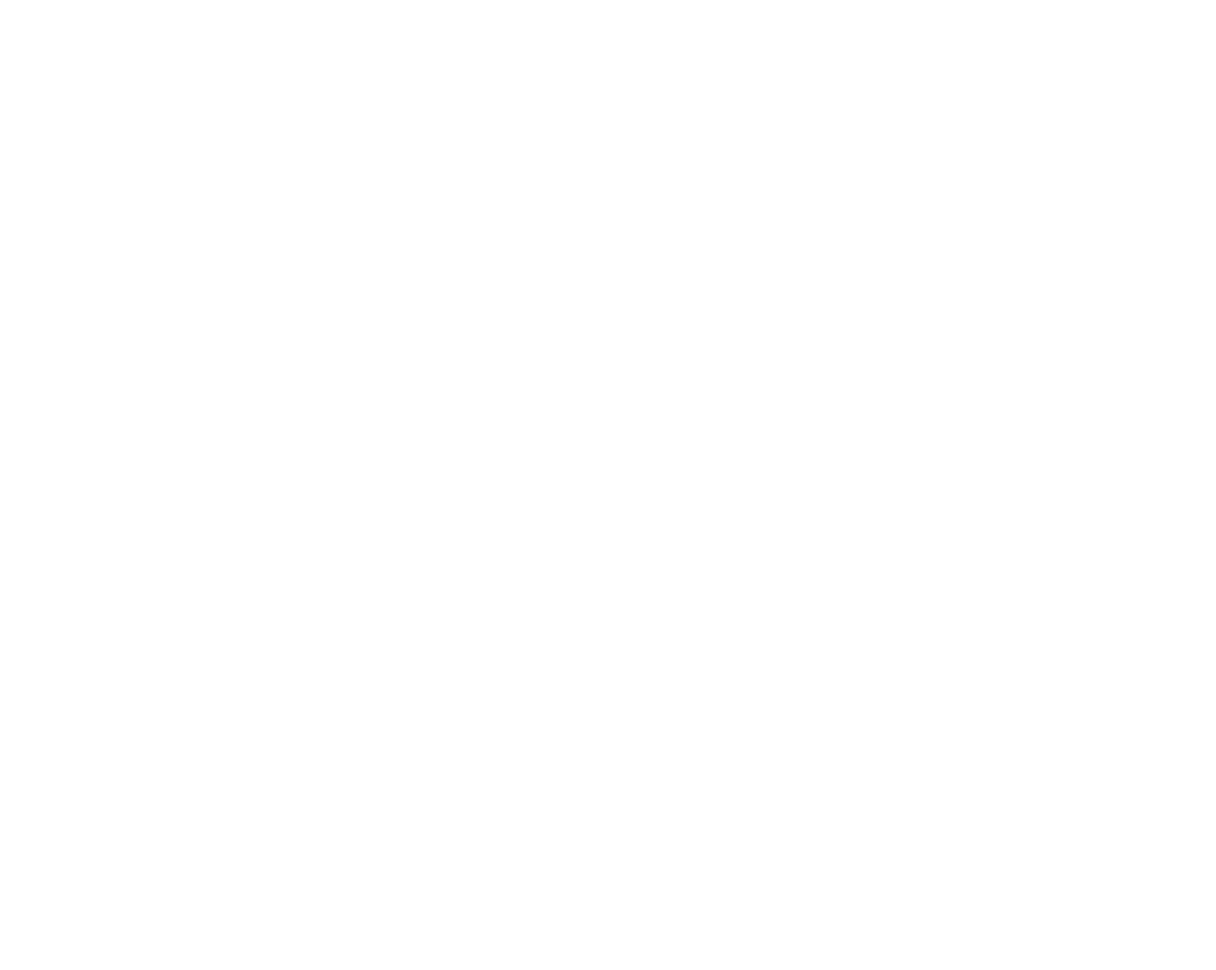
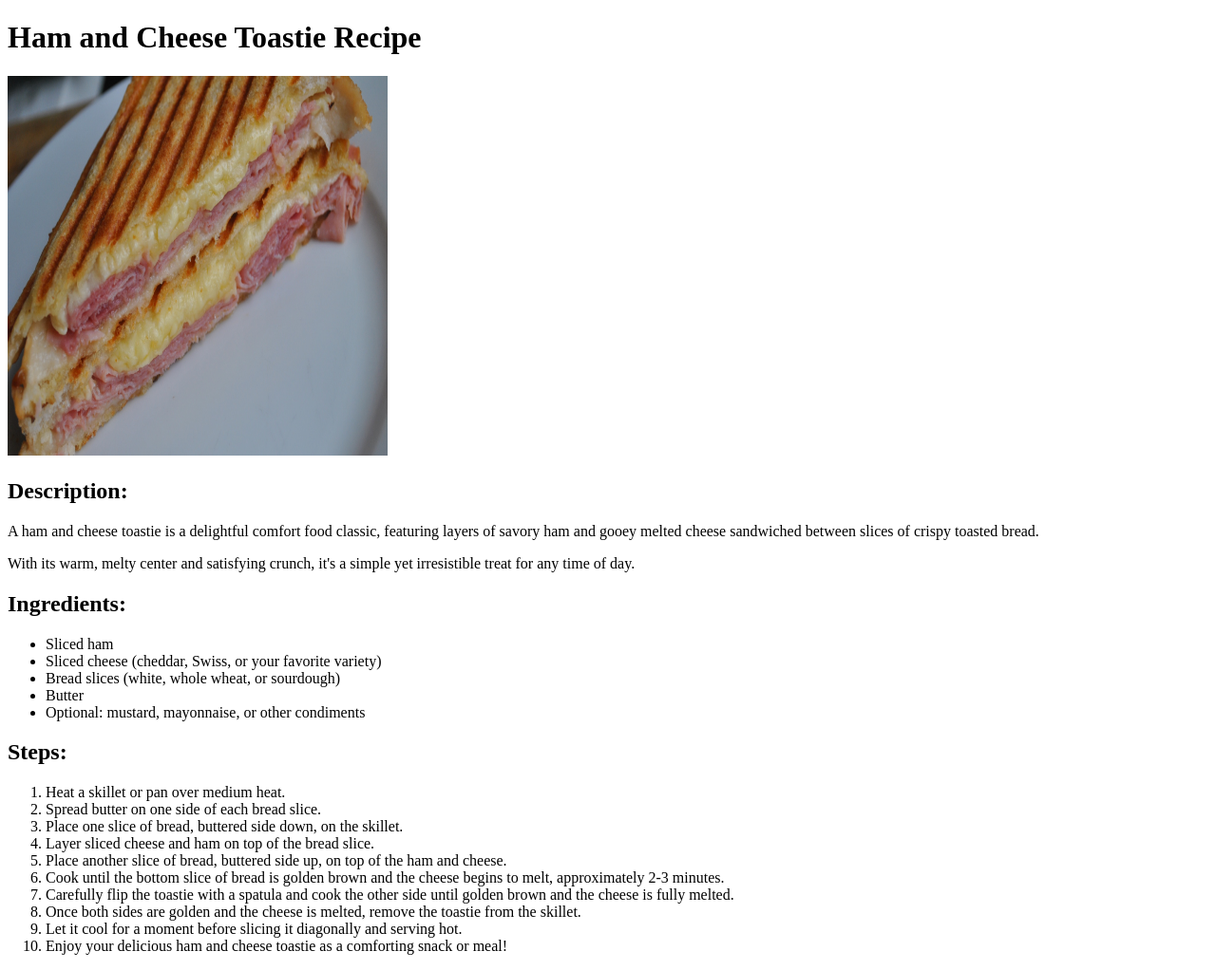
Before and after one commit to Tiddle-me-softly/odin-recipes, a plain HTML site: page recipes/toastie.html in a window 1280 px wide. Shown: the whole page at 95% size. Before the commit the page ends 800 px from the top, so only its background shows below. Drawn offline with Linux system fonts and the light colour scheme.

Commit message:
Modified index.html w/ relative links + Add/Modified toastie.html

```diff
--- a/recipes/toastie.html
+++ b/recipes/toastie.html
@@ -0,0 +1,59 @@
+<!DOCTYPE html>
+<html lang="en">
+
+
+    <head>
+        <meta charset="UTF-8">
+        <title>Toastie Recipe</title>
+
+
+    </head>
+
+
+    <body>
+        <h1>Ham and Cheese Toastie Recipe</h1>
+            <img src="../images/toastie.jpeg" height="400" width="400">
+            <h2><strong>Description:</strong></h2>
+
+                <p>A ham and cheese toastie is a delightful comfort food classic, featuring layers of savory ham and gooey melted cheese sandwiched between slices of crispy toasted bread.</p>
+                <p>With its warm, melty center and satisfying crunch, it's a simple yet irresistible treat for any time of day.</p>
+
+            <h2><strong>Ingredients:</strong></h2>
+
+                <ul>
+
+                    <li>Sliced ham</li>
+                    <li>Sliced cheese (cheddar, Swiss, or your favorite variety)</li>
+                    <li>Bread slices (white, whole wheat, or sourdough)</li>
+                    <li>Butter</li>
+                    <li>Optional: mustard, mayonnaise, or other condiments</li>
+
+                </ul>
+
+            <h2><strong>Steps:</strong></h2>
+
+                <ol>
+                    <li>Heat a skillet or pan over medium heat.</li>
+                    <li>Spread butter on one side of each bread slice.</li>
+                    <li>Place one slice of bread, buttered side down, on the skillet.</li>
+                    <li>Layer sliced cheese and ham on top of the bread slice.</li>
+                    <li>Place another slice of bread, buttered side up, on top of the ham and cheese.</li>
+                    <li>Cook until the bottom slice of bread is golden brown and the cheese begins to melt, approximately 2-3 minutes.</li>
+                    <li>Carefully flip the toastie with a spatula and cook the other side until golden brown and the cheese is fully melted.</li>
+                    <li>Once both sides are golden and the cheese is melted, remove the toastie from the skillet.</li>
+                    <li>Let it cool for a moment before slicing it diagonally and serving hot.</li>
+                    <li>Enjoy your delicious ham and cheese toastie as a comforting snack or meal!</li>
+
+
+                </ol>
+
+
+
+
+
+    </body>
+
+
+
+
+</html>
```
Also changed, not shown: index.html (+7 -2 lines).
